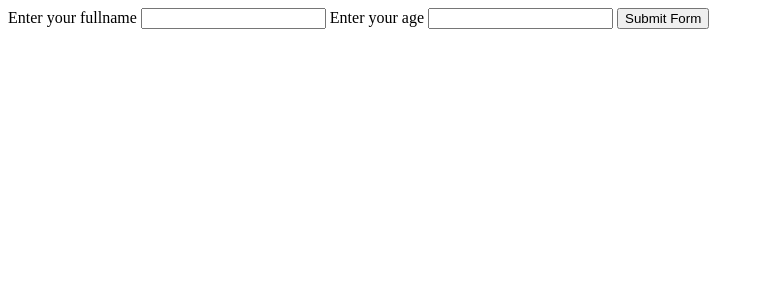
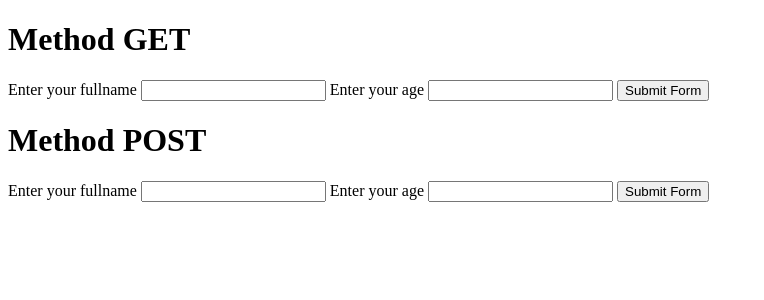
Before and after one commit to Juanm520/Exercises, a PHP site: page /ExcercisesPHP/Form.php in a window 1280 px wide. Shown: the top 300 px of the page, without its empty margins (0-764 px from the left). Run offline with PHP 8.4, Linux system fonts and the light colour scheme.

Commit message:
Add method POST to Forms

```diff
--- a/ExcercisesPHP/Form.php
+++ b/ExcercisesPHP/Form.php
@@ -4,10 +4,10 @@
     <meta charset="UTF-8">
     <meta http-equiv="X-UA-Compatible" content="IE=edge">
     <meta name="viewport" content="width=device-width, initial-scale=1.0">
-    <title>Document</title>
+    <title>Method POST and GET</title>
 </head>
 <body>
-
+    <h1>Method GET</h1>
     <form action="./server.php" method="get">
 
         <label for="name">Enter your fullname</label>
@@ -17,9 +17,21 @@
         <input type="text" name="age" id="age">
 
         <button type="submit">Submit Form</button>
+    </form>
 
+    <h1>Method POST</h1>
+    <form action="./server.php" method="post">
+
+    <label for="name">Enter your fullname</label>
+        <input type="text" name="name" id="name">
+
+        <label for="age">Enter your age</label>
+        <input type="text" name="age" id="age">
+
+        <button type="submit">Submit Form</button>
 
     </form>
 
+
 </body>
 </html>
--- a/ExcercisesPHP/server.php
+++ b/ExcercisesPHP/server.php
@@ -9,3 +9,7 @@ if ($name = "NULL" || $age= "NULL") {
 else {
     echo "Al parecer eres $name y tienes $age años, puedes acceder a pagar impuestos.";
 }
+
+echo "<pre>";
+var_dump($_POST);
+echo "</pre>";
```
